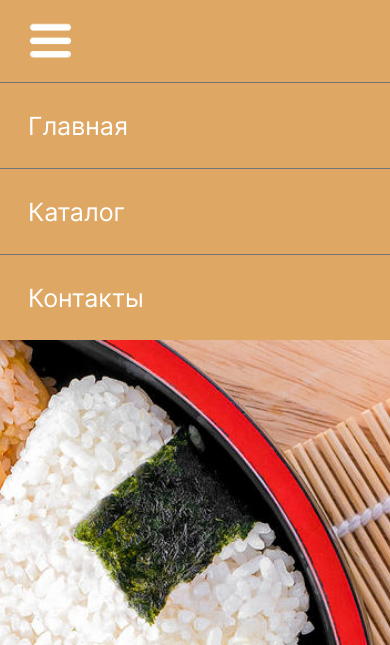
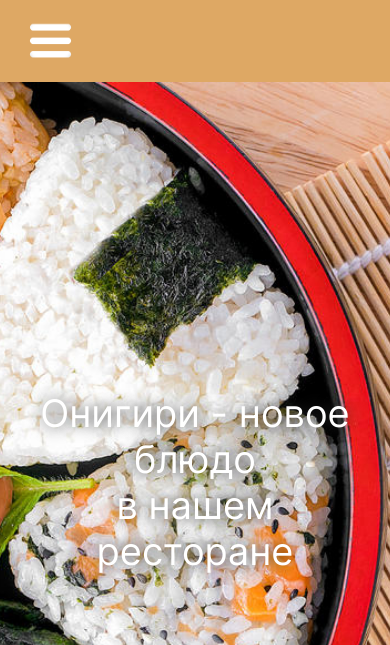
Before and after one commit to MrPe4enkaa/Japanese-food, a plain HTML site: page index.html in a window 390 px wide. Shown: the part 127-772 px from the top of the page. Drawn offline with Linux system fonts and the light colour scheme.

Commit message:
Add files via upload

```diff
--- a/lists.css
+++ b/lists.css
@@ -30,7 +30,7 @@
 }
 
 .toggle {
-    display: flex;
+    display: none;
     flex-direction: row;
     align-items: flex-start;
     justify-content: space-around;
@@ -100,10 +100,10 @@
         }
     }
     .catalogList {
-        border-bottom: 0.5px rgb(116, 116, 116) solid;
-        border-top: 0.5px rgb(116, 116, 116) solid;
+        border-bottom: 0.5px white solid;
+        border-top: 0.5px white solid;
     }
     .mainList {
-        border-top: 0.5px rgb(116, 116, 116) solid;
+        border-top: 0.5px white solid;
     }
 }
--- a/lists.js
+++ b/lists.js
@@ -1,4 +1,5 @@
 $(document).ready(() => {
+    $('.toggle').hide(0);
     $('#toggle').on('click', () => {
         $('.toggle').slideToggle(500);
     });
```
